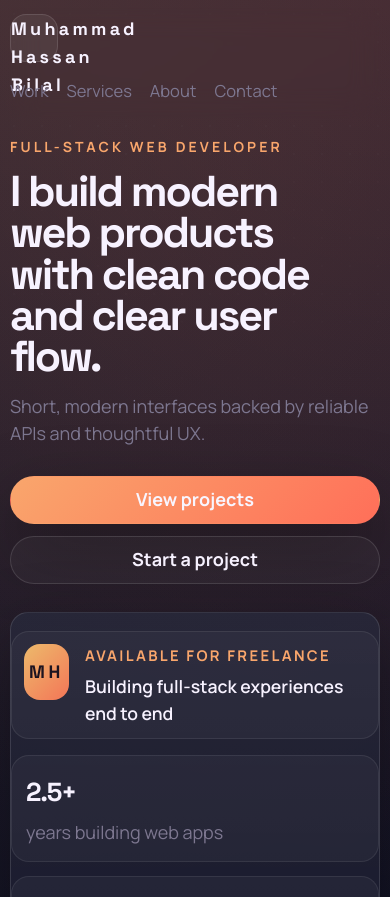
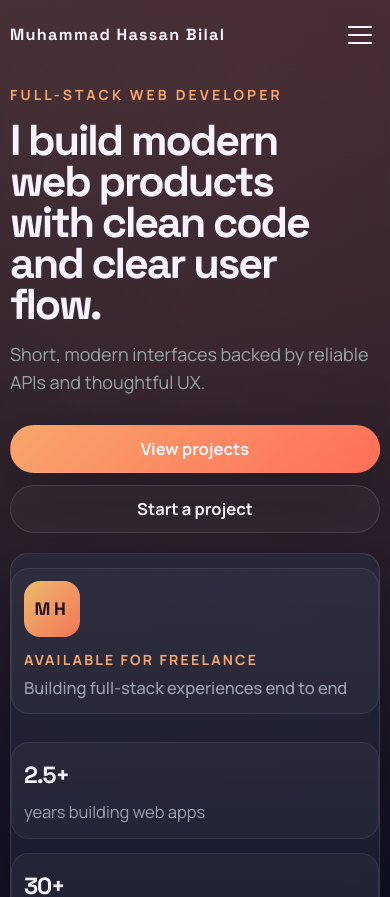
Before and after one commit to hassansheikh33/my-portfolio, a React (Vite) app: page / in a window 390 px wide. Shown: the top 897 px of the page. Built offline with nearby package versions, Linux system fonts and the light colour scheme.

Commit message:
[#mobile-navbar[: implement mobile navigation and enhance styling for responsiveness

```diff
--- a/src/App.css
+++ b/src/App.css
@@ -9,7 +9,7 @@
   align-items: center;
   justify-content: space-between;
   gap: 16px;
-  padding: 6px 0 20px;
+  padding: 8px 0 24px;
   position: sticky;
   top: 0;
   z-index: 20;
@@ -17,33 +17,91 @@
 }
 
 .brand {
-  width: 48px;
-  height: 48px;
-  border-radius: 16px;
-  display: grid;
-  place-items: center;
   text-decoration: none;
   color: var(--text-h);
-  background: var(--panel-strong);
-  border: 1px solid var(--border-strong);
   font-family: var(--heading);
   font-size: 1rem;
   font-weight: 700;
-  letter-spacing: 0.18em;
+  letter-spacing: 0.08em;
+  white-space: nowrap;
 }
 
 .nav {
   display: flex;
   align-items: center;
-  gap: 22px;
+  gap: 28px;
   flex-wrap: wrap;
 }
 
 .nav a {
   color: var(--text);
   text-decoration: none;
-  font-size: 0.95rem;
+  font-size: 0.92rem;
+  font-weight: 500;
   transition: color 180ms ease;
+}
+
+.menu-toggle {
+  display: none;
+  flex-direction: column;
+  gap: 6px;
+  background: none;
+  border: none;
+  cursor: pointer;
+  padding: 8px;
+  align-items: center;
+  justify-content: center;
+}
+
+.menu-toggle span {
+  display: block;
+  width: 24px;
+  height: 2px;
+  background: var(--text-h);
+  border-radius: 2px;
+  transition: all 200ms ease;
+}
+
+.mobile-nav {
+  display: none;
+}
+
+@media (max-width: 768px) {
+  .nav {
+    display: none;
+  }
+
+  .menu-toggle {
+    display: flex;
+  }
+
+  .mobile-nav {
+    display: flex;
+    position: absolute;
+    top: 100%;
+    left: 0;
+    right: 0;
+    flex-direction: column;
+    gap: 12px;
+    background: rgba(18, 19, 38, 0.98);
+    backdrop-filter: blur(14px);
+    padding: 20px;
+    border-bottom: 1px solid var(--border-soft);
+  }
+
+  .mobile-nav a {
+    color: var(--text);
+    text-decoration: none;
+    font-size: 0.92rem;
+    font-weight: 500;
+    padding: 8px 0;
+    transition: color 180ms ease;
+  }
+
+  .mobile-nav a:hover,
+  .mobile-nav a:focus-visible {
+    color: var(--text-h);
+  }
 }
 
 .nav a:hover,
@@ -56,10 +114,12 @@
 .hero {
   display: grid;
   grid-template-columns: minmax(0, 1.3fr) minmax(320px, 0.9fr);
-  gap: 28px;
+  gap: 40px;
   align-items: start;
-  padding: 18px 0 28px;
+  padding: 18px 0 36px;
   min-height: 0;
+  border-bottom: 1px solid var(--border-soft);
+  margin-bottom: 12px;
 }
 
 .hero-copy,
@@ -161,16 +221,22 @@
     var(--panel);
   border: 1px solid var(--border-strong);
   box-shadow: var(--shadow);
+  display: grid;
+  grid-template-rows: auto 1fr;
+  gap: 12px;
 }
 
 .profile-card {
   display: flex;
-  align-items: center;
-  gap: 16px;
-  padding: 12px;
+  flex-direction: column;
+  align-items: flex-start;
+  justify-content: center;
+  gap: 12px;
+  padding: 16px;
   border-radius: 18px;
   background: var(--surface-soft);
   border: 1px solid var(--border-soft);
+  min-height: 130px;
 }
 
 .avatar {
@@ -190,7 +256,7 @@
 .card-label {
   margin: 0 0 6px;
   color: var(--accent);
-  font-size: 0.82rem;
+  font-size: 0.78rem;
   text-transform: uppercase;
   letter-spacing: 0.16em;
   font-weight: 700;
@@ -198,10 +264,10 @@
 
 .card-value {
   margin: 0;
-  color: var(--text-h);
-  font-size: 0.98rem;
+  color: var(--text);
+  font-size: 0.92rem;
   line-height: 1.5;
-  font-weight: 600;
+  font-weight: 500;
 }
 
 main {
@@ -245,8 +311,10 @@ main {
 }
 
 .section {
-  padding: 28px 0 0;
+  padding: 32px 0 0;
   color: var(--text);
+  border-bottom: 1px solid var(--border-soft);
+  margin-bottom: 12px;
 }
 
 .section-heading {
@@ -281,7 +349,8 @@ main {
 .about-layout p {
   margin: 0;
   color: var(--text);
-  line-height: 1.7;
+  line-height: 1.65;
+  font-size: 0.95rem;
 }
 
 .project-grid {
@@ -374,20 +443,19 @@ main {
 }
 
 @media (max-width: 920px) {
-  .topbar,
+  .topbar {
+    padding-bottom: 18px;
+  }
+
+  .hero,
   .contact-section,
-  .about-section,
-  .hero {
+  .about-section {
     grid-template-columns: 1fr;
   }
 
-  .topbar,
-  .contact-section {
-    display: grid;
-  }
-
   .hero {
-    padding-top: 14px;
+    gap: 24px;
+    padding-bottom: 24px;
   }
 
   .service-grid,
@@ -405,10 +473,44 @@ main {
   }
 }
 
+@media (max-width: 768px) {
+  .topbar {
+    position: relative;
+    padding: 10px 0 16px;
+  }
+
+  .hero {
+    gap: 20px;
+    padding: 16px 0 24px;
+  }
+
+  .hero-panel {
+    padding: 14px;
+  }
+
+  .profile-card {
+    min-height: 120px;
+    padding: 12px;
+  }
+
+  .stats-grid article {
+    padding: 14px 12px;
+    font-size: 0.92rem;
+  }
+
+  .stats-grid strong {
+    font-size: 1.3rem;
+  }
+}
+
 @media (max-width: 640px) {
   .page-shell {
     width: min(100%, calc(100% - 20px));
     padding-top: 8px;
+  }
+
+  .brand {
+    font-size: 0.9rem;
   }
 
   .hero-panel,
@@ -427,11 +529,17 @@ main {
   }
 
   .topbar {
-    padding-bottom: 14px;
+    padding-bottom: 12px;
   }
 
-  .nav a {
-    font-size: 0.92rem;
+  .mobile-nav {
+    padding: 16px;
+    gap: 10px;
+  }
+
+  .mobile-nav a {
+    font-size: 0.9rem;
+    padding: 6px 0;
   }
 
   .hero-actions,
@@ -441,9 +549,11 @@ main {
 
   .button {
     width: 100%;
+    font-size: 0.92rem;
   }
 
   .profile-card {
+    flex-direction: column;
     align-items: flex-start;
   }
 }
--- a/src/components/Navigation.tsx
+++ b/src/components/Navigation.tsx
@@ -1,8 +1,12 @@
+import { useNavbarMenu } from '../hooks/navbar'
+
 type NavigationProps = {
   brand: string
 }
 
 function Navigation({ brand }: NavigationProps) {
+  const { isOpen, toggle, close } = useNavbarMenu()
+
   return (
     <header className="topbar">
       <a className="brand" href="#home">
@@ -14,6 +18,34 @@ function Navigation({ brand }: NavigationProps) {
         <a href="#about">About</a>
         <a href="#contact">Contact</a>
       </nav>
+
+      <button
+        className="menu-toggle"
+        aria-label="Toggle menu"
+        aria-expanded={isOpen}
+        onClick={toggle}
+      >
+        <span></span>
+        <span></span>
+        <span></span>
+      </button>
+
+      {isOpen && (
+        <nav className="mobile-nav" aria-label="Mobile navigation">
+          <a href="#work" onClick={close}>
+            Work
+          </a>
+          <a href="#services" onClick={close}>
+            Services
+          </a>
+          <a href="#about" onClick={close}>
+            About
+          </a>
+          <a href="#contact" onClick={close}>
+            Contact
+          </a>
+        </nav>
+      )}
     </header>
   )
 }
--- /dev/null
+++ b/src/hooks/navbar.ts
@@ -0,0 +1,10 @@
+import { useState } from 'react'
+
+export function useNavbarMenu() {
+  const [isOpen, setIsOpen] = useState(false)
+
+  const toggle = () => setIsOpen((prev) => !prev)
+  const close = () => setIsOpen(false)
+
+  return { isOpen, toggle, close }
+}
--- a/src/index.css
+++ b/src/index.css
@@ -1,7 +1,7 @@
 @import url('https://fonts.googleapis.com/css2?family=Manrope:wght@400;500;600;700;800&family=Space+Grotesk:wght@400;500;700&display=swap');
 
 :root {
-  --text: #7d7790;
+  --text: #9ba4ab;
   --text-h: #f7f2ff;
   --bg: #0f1020;
   --panel: rgba(18, 19, 38, 0.82);
```
